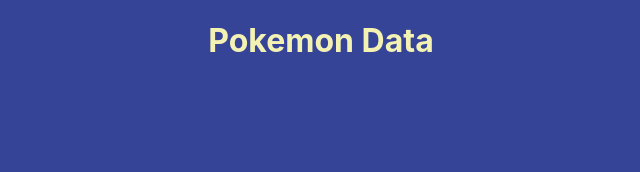
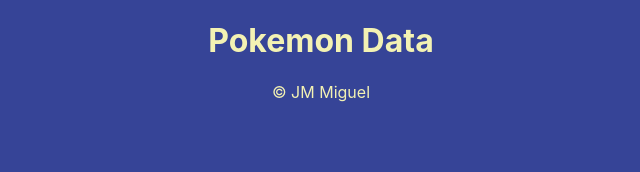
Before and after one commit to jamiguel23/pokemon, a React (Create React App) app: page / in a window 1280 px wide. Shown: the top 172 px of the page, without its empty margins (319-959 px from the left). Built offline with nearby package versions, Linux system fonts and the light colour scheme.

Commit message:
added footer componet

```diff
--- a/src/App.js
+++ b/src/App.js
@@ -1,11 +1,13 @@
 import Header from './component/Header';
 import './App.css';
+import Footer from './component/Footer';
 
 function App() {
   return (
     <div className="App">
       <div className='TitleSection'>
         <Header />
+        <Footer />
       </div>
     </div>
   );
--- /dev/null
+++ b/src/component/Footer.js
@@ -0,0 +1,11 @@
+import React, { Component } from 'react'
+
+export default class Footer extends Component {
+  render() {
+    return (
+      <footer>
+         <p> &copy; JM Miguel </p>
+      </footer>
+    )
+  }
+}
```
